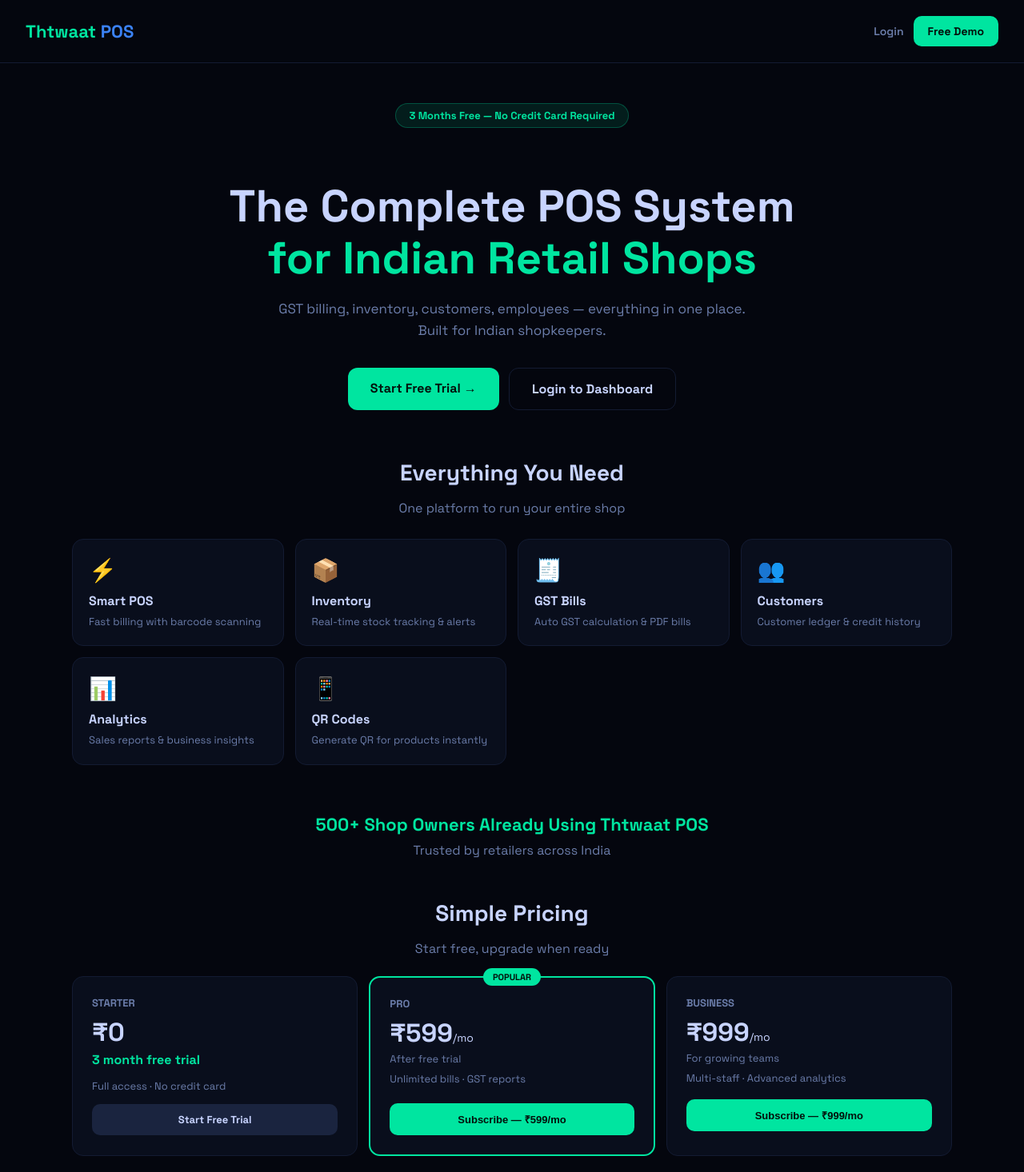
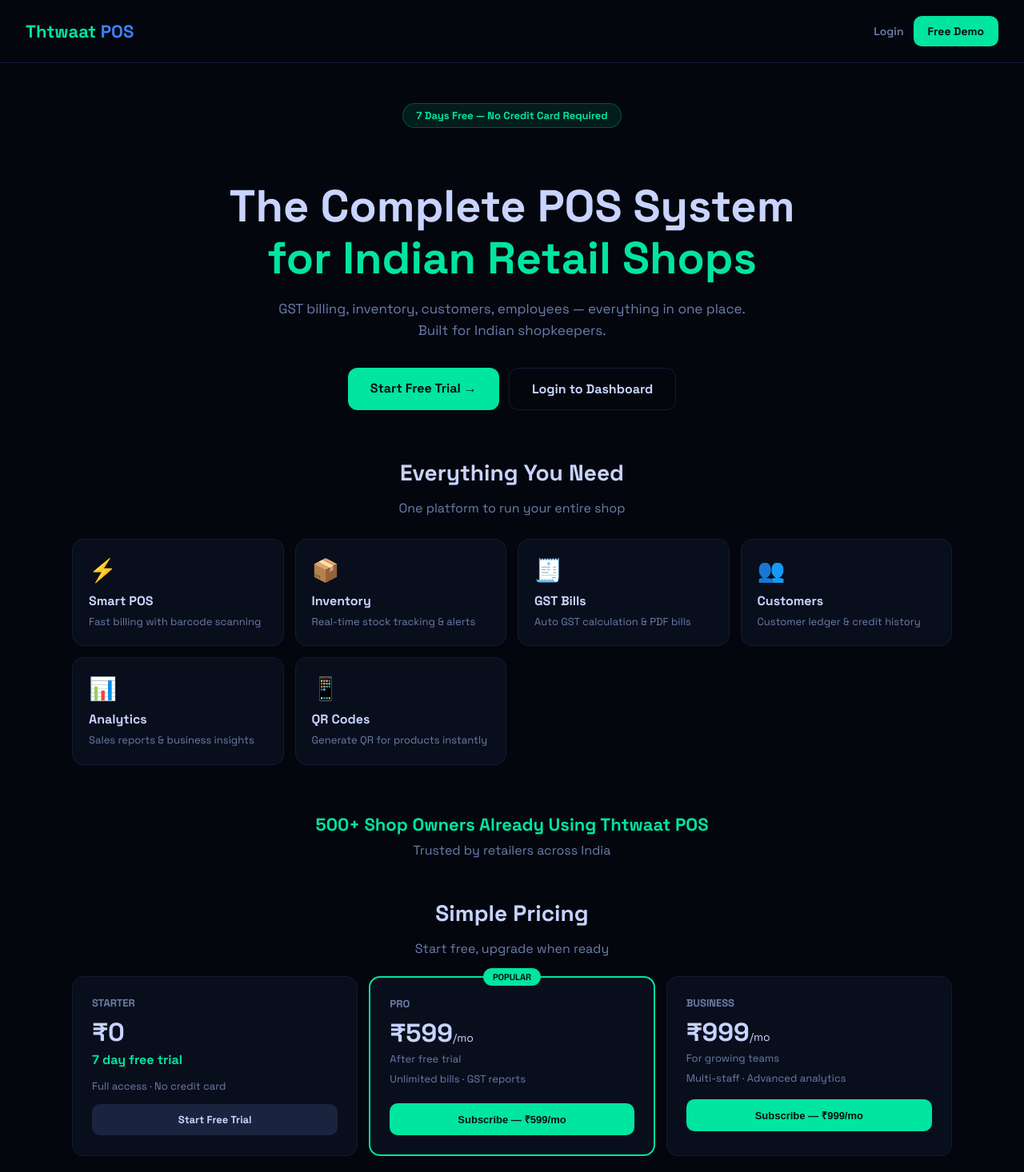
Before and after one commit to Aamenkhan/retailpro-ui, a React (Create React App) app: page / in a window 1280 px wide. Shown: the top 1466 px of the page at 80% size. Built offline with nearby package versions, Linux system fonts and the light colour scheme; no server answers.

Commit message:
Change free trial messaging to 7 days only
Co-authored-by: Cursor <cursoragent@cursor.com>

```diff
--- a/src/DemoAccess.jsx
+++ b/src/DemoAccess.jsx
@@ -7,7 +7,7 @@ export default function DemoAccess() {
   return (
     <div>
       <div style={{ position: "sticky", top: 0, zIndex: 20, background: "#00E5A0", color: "#03110B", padding: "10px 14px", display: "flex", gap: 10, alignItems: "center", justifyContent: "space-between", fontFamily: "'Space Grotesk', sans-serif", fontWeight: 800 }}>
-        <span>Free Trial - 89 days | Upgrade →</span>
+        <span>Free Trial - 7 days | Upgrade →</span>
         <button onClick={() => navigate("/pricing")} style={{ border: "1px solid #03110B", background: "transparent", borderRadius: 8, padding: "6px 12px", fontWeight: 800, cursor: "pointer" }}>
           Upgrade Now
         </button>
--- a/src/Landing.jsx
+++ b/src/Landing.jsx
@@ -44,7 +44,7 @@ export default function Landing() {
       <main style={{ maxWidth: 1100, margin: "0 auto", padding: "50px 20px 80px" }}>
         <section style={{ textAlign: "center", marginBottom: 60 }}>
           <div style={{ display: "inline-block", background: "rgba(0,229,160,0.1)", border: `1px solid ${C.green}44`, borderRadius: 20, padding: "6px 16px", fontSize: 13, color: C.green, fontWeight: 700, marginBottom: 20 }}>
-            3 Months Free — No Credit Card Required
+            7 Days Free — No Credit Card Required
           </div>
           <h1 style={{ fontSize: "clamp(32px, 5vw, 56px)", fontWeight: 900, marginBottom: 18, lineHeight: 1.15 }}>
             The Complete POS System<br />
@@ -89,7 +89,7 @@ export default function Landing() {
             <div style={{ background: C.card, border: `1px solid ${C.border}`, borderRadius: 14, padding: 24 }}>
               <div style={{ color: C.muted, fontSize: 13, fontWeight: 700, marginBottom: 8 }}>STARTER</div>
               <div style={{ fontSize: 32, fontWeight: 900, marginBottom: 4 }}>&#8377;0</div>
-              <div style={{ color: C.green, fontWeight: 700, marginBottom: 14 }}>3 month free trial</div>
+              <div style={{ color: C.green, fontWeight: 700, marginBottom: 14 }}>7 day free trial</div>
               <div style={{ color: C.muted, fontSize: 13, marginBottom: 14 }}>Full access · No credit card</div>
               <Link to="/signup" style={{ display: "block", textAlign: "center", textDecoration: "none", background: "#1A243F", color: C.text, borderRadius: 10, padding: "11px 12px", fontWeight: 900, fontSize: 13 }}>Start Free Trial</Link>
             </div>
--- a/src/Login.jsx
+++ b/src/Login.jsx
@@ -47,7 +47,7 @@ export default function Login({ onLogin }) {
         password: regForm.password,
       });
       setError("");
-      alert(`Shop registered! Trial: 14 days. Ab login karo.`);
+      alert(`Shop registered! 7 day free trial. Ab login karo.`);
       setTab("login");
       setLoginForm({ email: regForm.email, password: "" });
     } catch (e) {
@@ -141,7 +141,7 @@ export default function Login({ onLogin }) {
                 </div>
               </div>
               <div style={{background:"rgba(0,229,160,.05)",border:`1px solid ${C.green}22`,borderRadius:9,padding:10,fontSize:11,color:C.muted}}>
-                ✓ 14 day free trial · No credit card · ₹499/month baad mein
+                ✓ 7 day free trial · No credit card · Subscribe after trial
               </div>
               <button onClick={handleRegister} disabled={loading} style={{background:`linear-gradient(135deg,${C.blue}CC,${C.blue})`,color:"#fff",border:"none",borderRadius:11,padding:"13px 0",cursor:"pointer",fontFamily:"'Space Grotesk',sans-serif",fontWeight:800,fontSize:14,opacity:loading?0.7:1}}>
                 {loading ? "Registering..." : "🏪 Register Shop"}
--- a/src/Pricing.jsx
+++ b/src/Pricing.jsx
@@ -17,7 +17,7 @@ const plans = [
     tier: "STARTER",
     name: "Starter",
     price: "₹0",
-    sub: "3 months free trial",
+    sub: "7 day free trial",
     features: ["POS Billing", "Inventory", "Basic Reports"],
     cta: "Start Free Trial",
     paid: false,
--- a/src/Signup.jsx
+++ b/src/Signup.jsx
@@ -33,7 +33,7 @@ export default function Signup() {
     <div style={{ minHeight: "100vh", background: C.bg, color: C.text, fontFamily: "'Space Grotesk', sans-serif", display: "grid", placeItems: "center", padding: 16 }}>
       <style>{"@import url('https://fonts.googleapis.com/css2?family=Space+Grotesk:wght@400;500;600;700;800&display=swap');"}</style>
       <form onSubmit={handleSubmit} style={{ width: "100%", maxWidth: 520, background: C.card, border: `1px solid ${C.border}`, borderRadius: 16, padding: 22 }}>
-        <h1 style={{ margin: 0, marginBottom: 8 }}>3 Mahine Free Shuru Karo</h1>
+        <h1 style={{ margin: 0, marginBottom: 8 }}>7 Din Free Trial Shuru Karo</h1>
         <p style={{ color: C.muted, marginTop: 0, marginBottom: 16 }}>Koi credit card nahi chahiye</p>
 
         <Field label="Business Name" value={form.businessName} onChange={(v) => setForm((p) => ({ ...p, businessName: v }))} required />
@@ -59,7 +59,7 @@ export default function Signup() {
           Free Demo Shuru Karo ?
         </button>
 
-        <div style={{ marginTop: 14, color: C.muted, fontSize: 14 }}>? 3 months free ? No credit card ? Setup in 5 minutes</div>
+        <div style={{ marginTop: 14, color: C.muted, fontSize: 14 }}>7 days free · No credit card · Setup in 5 minutes</div>
       </form>
     </div>
   );
```
